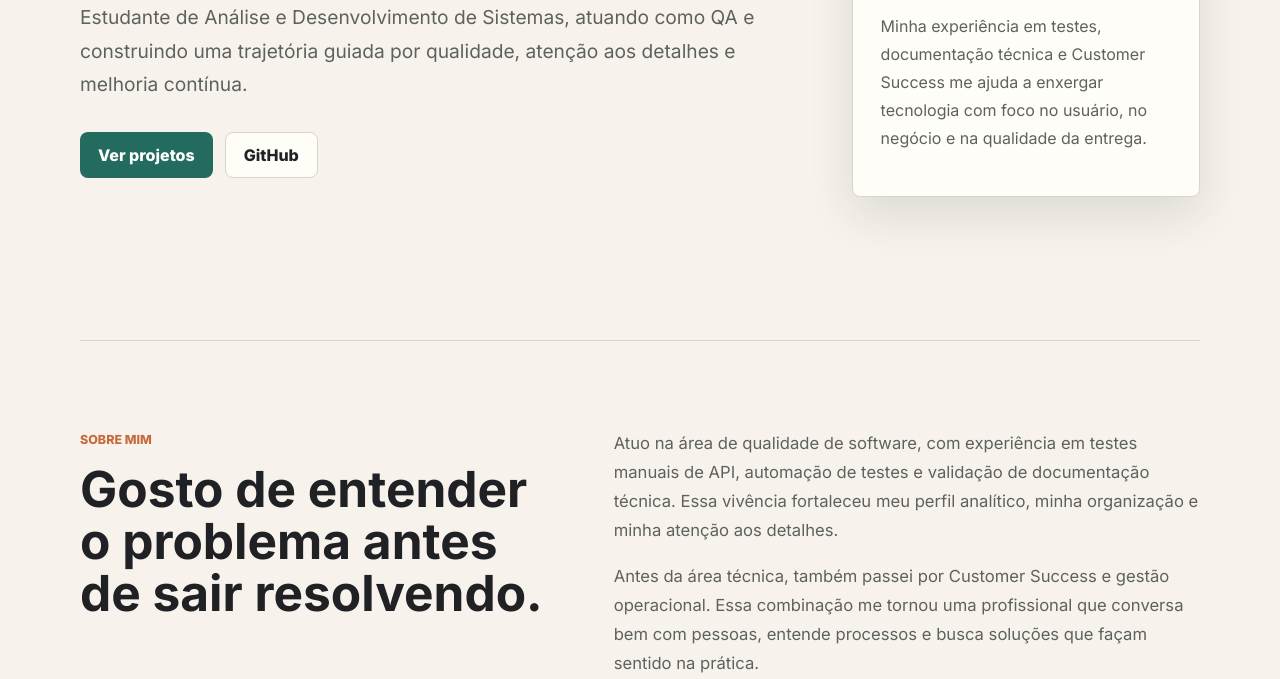
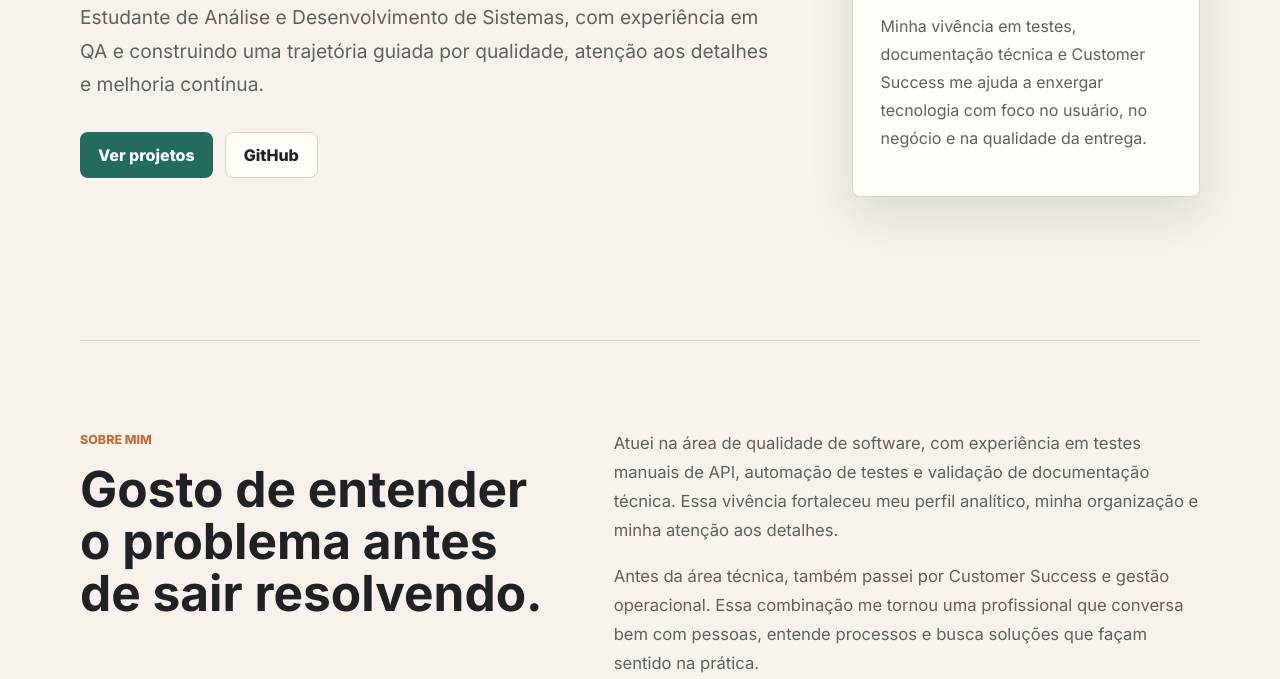
Before and after one commit to KarimyDev/atividades-ads, a plain HTML site: page web/index.html in a window 1280 px wide. Shown: the part 461-1140 px from the top of the page. Drawn offline with Linux system fonts and the light colour scheme.

Commit message:
Update index.html

```diff
--- a/web/index.html
+++ b/web/index.html
@@ -40,7 +40,7 @@
         <p class="etiqueta">Portfólio pessoal</p>
         <h1>Karimy Carvalho Alves</h1>
         <p class="texto-destaque">
-          Estudante de Análise e Desenvolvimento de Sistemas, atuando como QA e construindo
+          Estudante de Análise e Desenvolvimento de Sistemas, com experiência em QA e construindo
           uma trajetória guiada por qualidade, atenção aos detalhes e melhoria contínua.
         </p>
         <div class="acoes-hero">
@@ -53,7 +53,7 @@
         <span class="status">Disponível para aprender e contribuir</span>
         <h2>QA com olhar de produto</h2>
         <p>
-          Minha experiência em testes, documentação técnica e Customer Success me ajuda a
+          Minha vivência em testes, documentação técnica e Customer Success me ajuda a
           enxergar tecnologia com foco no usuário, no negócio e na qualidade da entrega.
         </p>
       </aside>
@@ -66,7 +66,7 @@
       </div>
       <div class="texto-coluna">
         <p>
-          Atuo na área de qualidade de software, com experiência em testes manuais de API,
+          Atuei na área de qualidade de software, com experiência em testes manuais de API,
           automação de testes e validação de documentação técnica. Essa vivência fortaleceu
           meu perfil analítico, minha organização e minha atenção aos detalhes.
         </p>
@@ -90,7 +90,7 @@
           <div>
             <h3>Estagiária em QA - Stigma System</h3>
             <p>
-              Atuação com leitura e validação de documentação via Swagger, testes manuais
+              Experiência com leitura e validação de documentação via Swagger, testes manuais
               de API com Postman e automação de testes usando Cucumber, Gherkin e JavaScript.
             </p>
           </div>
@@ -108,7 +108,7 @@
         </article>
 
         <article class="item-experiencia">
-          <span class="periodo">2020 - 2024</span>
+          <span class="periodo">2019 - 2024</span>
           <div>
             <h3>Gestão Operacional - Pizzaria Lepadan</h3>
             <p>
```
